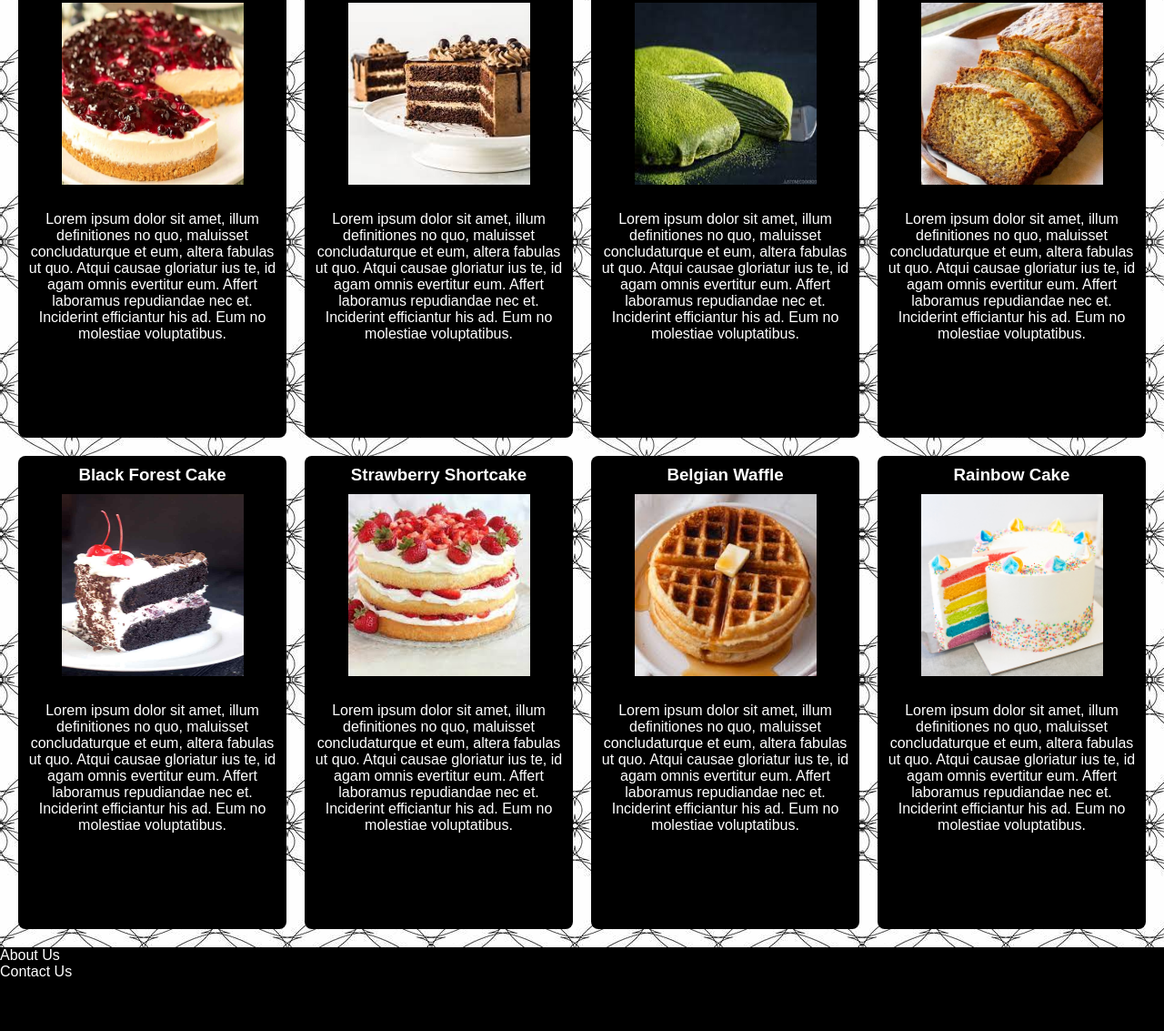
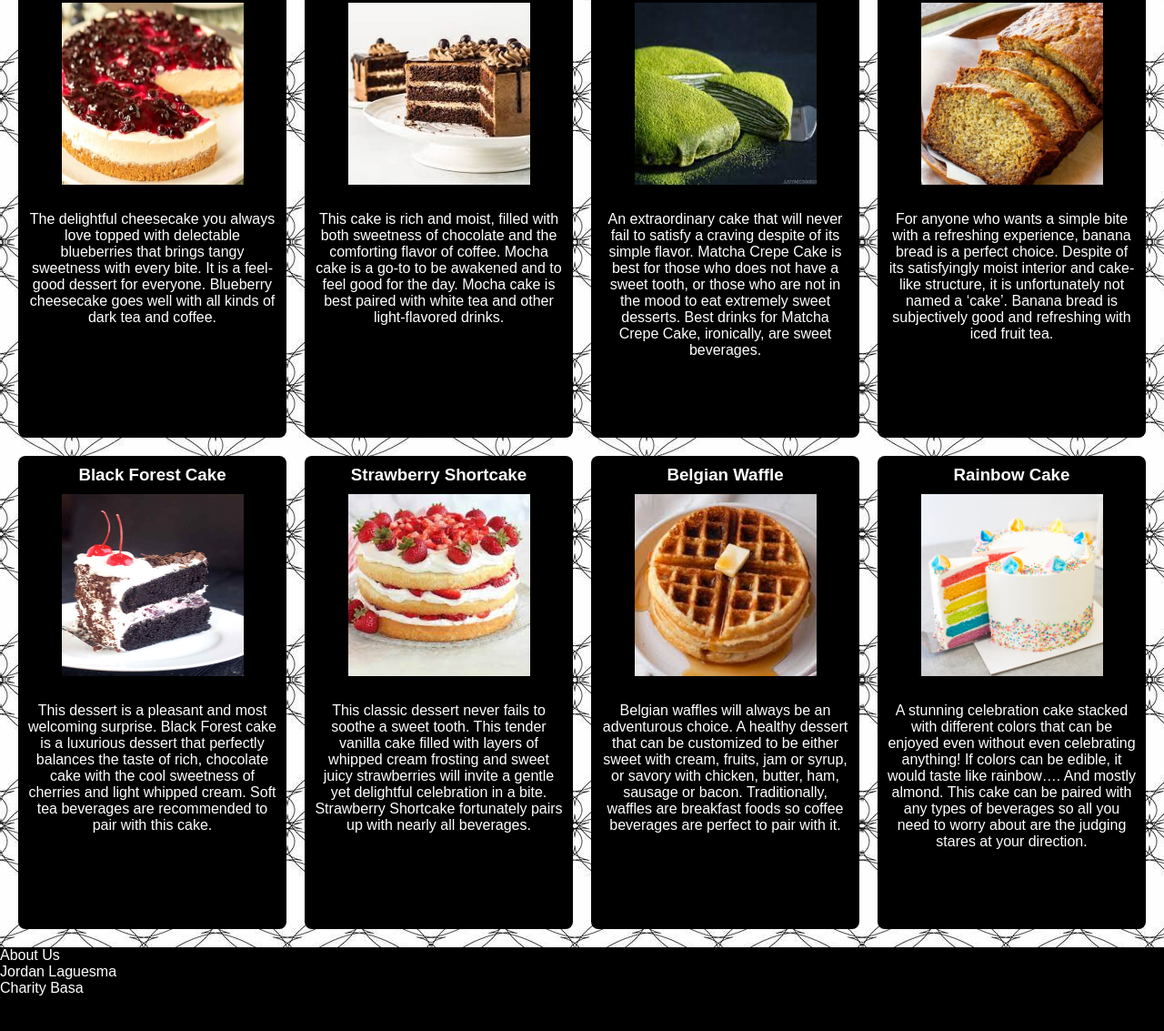
Before and after one commit to JordanLaguesma/bakedbuns, a plain HTML site: page index.html in a window 1280 px wide. Shown: the part 215-1348 px from the top of the page at 91% size. Drawn offline with Linux system fonts and the light colour scheme.

Commit message:
Update index.html

```diff
--- a/index.html
+++ b/index.html
@@ -16,6 +16,7 @@
                 <li><a href="">Home</a></li>
                 <li><a href="">Menu</a></li>
                 <li><a href="">Services</a></li>
+                <li><a href="">Contact Us</a></li>
             </ul>
         </div>
         <div class="main-container">
@@ -24,49 +25,50 @@
                 <div class="card">
                     <h3>Blueberry Cheesecake</h3>
                     <img src="images/blueberry-cheesecake.jpg" alt="">
-                    <p>Lorem ipsum dolor sit amet, illum definitiones no quo, maluisset concludaturque et eum, altera fabulas ut quo. Atqui causae gloriatur ius te, id agam omnis evertitur eum. Affert laboramus repudiandae nec et. Inciderint efficiantur his ad. Eum no molestiae voluptatibus.</p>
+                    <p>The delightful cheesecake you always love topped with delectable blueberries that brings tangy sweetness with every bite. It is a feel-good dessert for everyone. Blueberry cheesecake goes well with all kinds of dark tea and coffee.</p>
                 </div>
                 <div class="card">
                     <h3>Mocha Cake</h3>
                     <img src="images/mocha-cake.jpg" alt="">
-                    <p>Lorem ipsum dolor sit amet, illum definitiones no quo, maluisset concludaturque et eum, altera fabulas ut quo. Atqui causae gloriatur ius te, id agam omnis evertitur eum. Affert laboramus repudiandae nec et. Inciderint efficiantur his ad. Eum no molestiae voluptatibus.</p>
+                    <p>This cake is rich and moist, filled with both sweetness of chocolate and the comforting flavor of coffee. Mocha cake is a go-to to be awakened and to feel good for the day. Mocha cake is best paired with white tea and other light-flavored drinks.</p>
                 </div>
                 <div class="card">
                     <h3>Matcha Crepe Cake</h3>
                     <img src="images/matcha-crepe-cake.jpg" alt="">
-                    <p>Lorem ipsum dolor sit amet, illum definitiones no quo, maluisset concludaturque et eum, altera fabulas ut quo. Atqui causae gloriatur ius te, id agam omnis evertitur eum. Affert laboramus repudiandae nec et. Inciderint efficiantur his ad. Eum no molestiae voluptatibus.</p>
+                    <p>An extraordinary cake that will never fail to satisfy a craving despite of its simple flavor. Matcha Crepe Cake is best for those who does not have a sweet tooth, or those who are not in the mood to eat extremely sweet desserts. Best drinks for Matcha Crepe Cake, ironically, are sweet beverages.</p>
                 </div>
                 <div class="card">
                     <h3>Banana Bread</h3>
                     <img src="images/banana-bread.jpg" alt="">
-                    <p>Lorem ipsum dolor sit amet, illum definitiones no quo, maluisset concludaturque et eum, altera fabulas ut quo. Atqui causae gloriatur ius te, id agam omnis evertitur eum. Affert laboramus repudiandae nec et. Inciderint efficiantur his ad. Eum no molestiae voluptatibus.</p>
+                    <p>For anyone who wants a simple bite with a refreshing experience, banana bread is a perfect choice. Despite of its satisfyingly moist interior and cake-like structure, it is unfortunately not named a ‘cake’. Banana bread is subjectively good and refreshing with iced fruit tea.</p>
                 </div>
                 <div class="card">
                     <h3>Black Forest Cake</h3>
                     <img src="images/black-forest-cake.jpg" alt="">
-                    <p>Lorem ipsum dolor sit amet, illum definitiones no quo, maluisset concludaturque et eum, altera fabulas ut quo. Atqui causae gloriatur ius te, id agam omnis evertitur eum. Affert laboramus repudiandae nec et. Inciderint efficiantur his ad. Eum no molestiae voluptatibus.</p>
+                    <p>This dessert is a pleasant and most welcoming surprise. Black Forest cake is a luxurious dessert that perfectly balances the taste of rich, chocolate cake with the cool sweetness of cherries and light whipped cream. Soft tea beverages are recommended to pair with this cake.</p>
                 </div>
                 <div class="card">
                     <h3>Strawberry Shortcake</h3>
                     <img src="images/strawberry-shortcake.jpg" alt="">
-                    <p>Lorem ipsum dolor sit amet, illum definitiones no quo, maluisset concludaturque et eum, altera fabulas ut quo. Atqui causae gloriatur ius te, id agam omnis evertitur eum. Affert laboramus repudiandae nec et. Inciderint efficiantur his ad. Eum no molestiae voluptatibus.</p>
+                    <p>This classic dessert never fails to soothe a sweet tooth. This tender vanilla cake filled with layers of whipped cream frosting and sweet juicy strawberries will invite a gentle yet delightful celebration in a bite. Strawberry Shortcake fortunately pairs up with nearly all beverages.</p>
                 </div>
                 <div class="card">
                     <h3>Belgian Waffle</h3>
                     <img src="images/belgian-waffle.jpg" alt="">
-                    <p>Lorem ipsum dolor sit amet, illum definitiones no quo, maluisset concludaturque et eum, altera fabulas ut quo. Atqui causae gloriatur ius te, id agam omnis evertitur eum. Affert laboramus repudiandae nec et. Inciderint efficiantur his ad. Eum no molestiae voluptatibus.</p>
+                    <p>Belgian waffles will always be an adventurous choice. A healthy dessert that can be customized to be either sweet with cream, fruits, jam or syrup, or savory with chicken, butter, ham, sausage or bacon. Traditionally, waffles are breakfast foods so coffee beverages are perfect to pair with it.</p>
                 </div>
                 <div class="card">
                     <h3>Rainbow Cake</h3>
                     <img src="images/rainbow-cake.jpg" alt="">
-                    <p>Lorem ipsum dolor sit amet, illum definitiones no quo, maluisset concludaturque et eum, altera fabulas ut quo. Atqui causae gloriatur ius te, id agam omnis evertitur eum. Affert laboramus repudiandae nec et. Inciderint efficiantur his ad. Eum no molestiae voluptatibus.</p>
+                    <p>A stunning celebration cake stacked with different colors that can be enjoyed even without even celebrating anything! If colors can be edible, it would taste like rainbow…. And mostly almond. This cake can be paired with any types of beverages so all you need to worry about are the judging stares at your direction.</p>
                 </div>
             </div>
         </div>
         <footer>
             <ul>
                 <li><a href="">About Us</a></li>
-                <li><a href="">Contact Us</a></li>
+                <li>Jordan Laguesma</li>
+                <li>Charity Basa</li>
             </ul>
         </footer>
     </body>
```
